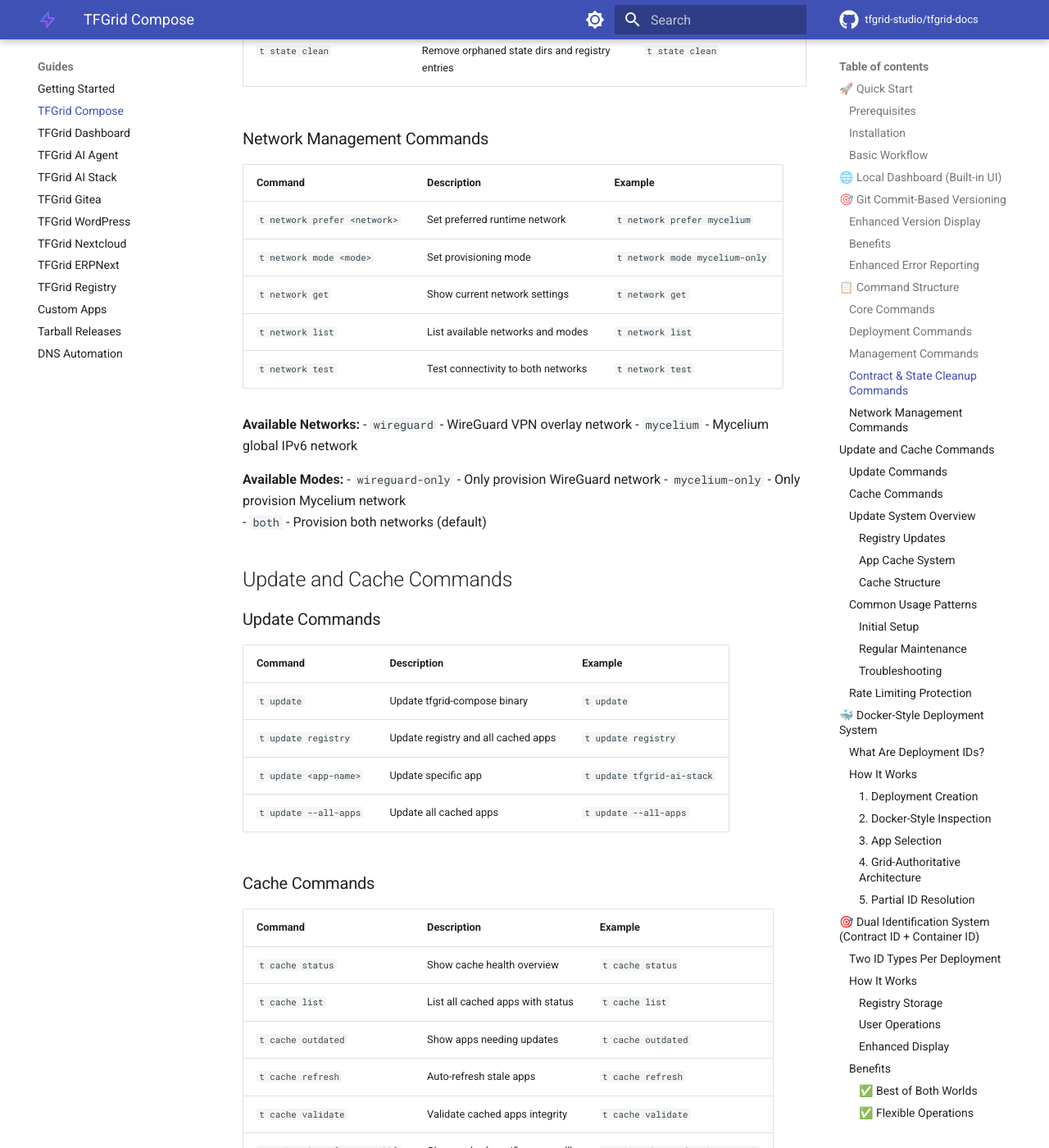
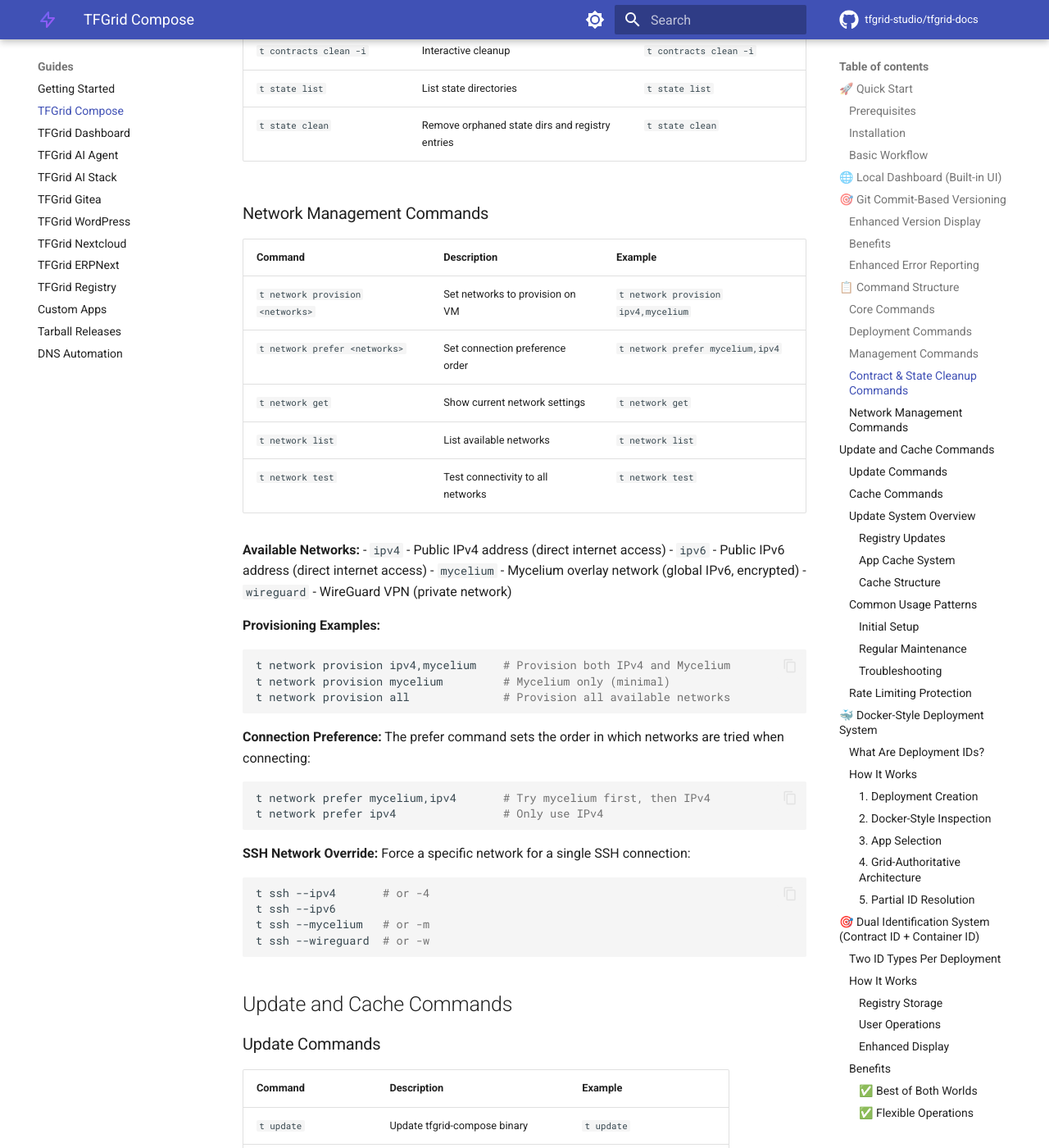
Before and after one commit to tfgrid-studio/tfgrid-docs, an MkDocs documentation site: the page built from docs/guides/tfgrid-compose.md, in a window 1280 px wide and 1400 px high, scrolled down 4999 px. Shown: the whole window at 82% size. Built offline with MkDocs 1.6.1 and Material for MkDocs 9.7.7, drawn with Linux system fonts in a browser that asks for light colours; comment, search, counter and statistics services are not loaded; the version menu is left out; some of the changed text lies outside the part shown.

Commit message:
docs: Add network provisioning and SSH override options to TFGrid compose guide

````diff
--- a/docs/guides/tfgrid-compose.md
+++ b/docs/guides/tfgrid-compose.md
@@ -145,6 +145,8 @@
 | `t logs [app]` | Show application logs | `t logs` |
 | `t ssh [app]` | SSH into deployment | `t ssh` |
 | `t ssh --direct [id]` | Direct SSH (bypass validation, for failed deployments) | `t ssh --direct e0c` |
+| `t ssh --ipv4` | SSH forcing IPv4 network | `t ssh --ipv4` |
+| `t ssh --mycelium` | SSH forcing Mycelium network | `t ssh --mycelium` |
 
 ### Management Commands
 | Command | Description | Example |
@@ -172,20 +174,40 @@
 
 | Command | Description | Example |
 |---------|-------------|---------|
-| `t network prefer <network>` | Set preferred runtime network | `t network prefer mycelium` |
-| `t network mode <mode>` | Set provisioning mode | `t network mode mycelium-only` |
+| `t network provision <networks>` | Set networks to provision on VM | `t network provision ipv4,mycelium` |
+| `t network prefer <networks>` | Set connection preference order | `t network prefer mycelium,ipv4` |
 | `t network get` | Show current network settings | `t network get` |
-| `t network list` | List available networks and modes | `t network list` |
-| `t network test` | Test connectivity to both networks | `t network test` |
+| `t network list` | List available networks | `t network list` |
+| `t network test` | Test connectivity to all networks | `t network test` |
 
 **Available Networks:**
-- `wireguard` - WireGuard VPN overlay network
-- `mycelium` - Mycelium global IPv6 network
+- `ipv4` - Public IPv4 address (direct internet access)
+- `ipv6` - Public IPv6 address (direct internet access)
+- `mycelium` - Mycelium overlay network (global IPv6, encrypted)
+- `wireguard` - WireGuard VPN (private network)
 
-**Available Modes:**
-- `wireguard-only` - Only provision WireGuard network
-- `mycelium-only` - Only provision Mycelium network
-- `both` - Provision both networks (default)
+**Provisioning Examples:**
+```bash
+t network provision ipv4,mycelium    # Provision both IPv4 and Mycelium
+t network provision mycelium         # Mycelium only (minimal)
+t network provision all              # Provision all available networks
+```
+
+**Connection Preference:**
+The prefer command sets the order in which networks are tried when connecting:
+```bash
+t network prefer mycelium,ipv4       # Try mycelium first, then IPv4
+t network prefer ipv4                # Only use IPv4
+```
+
+**SSH Network Override:**
+Force a specific network for a single SSH connection:
+```bash
+t ssh --ipv4       # or -4
+t ssh --ipv6
+t ssh --mycelium   # or -m
+t ssh --wireguard  # or -w
+```
 
 ## Update and Cache Commands
 
````
